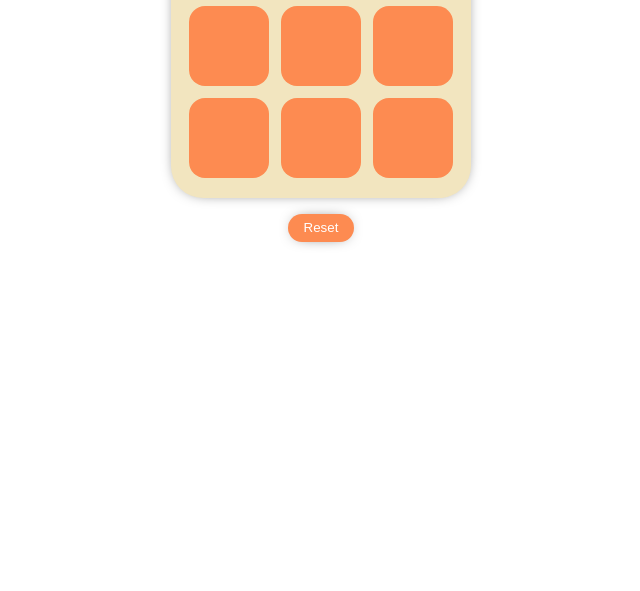
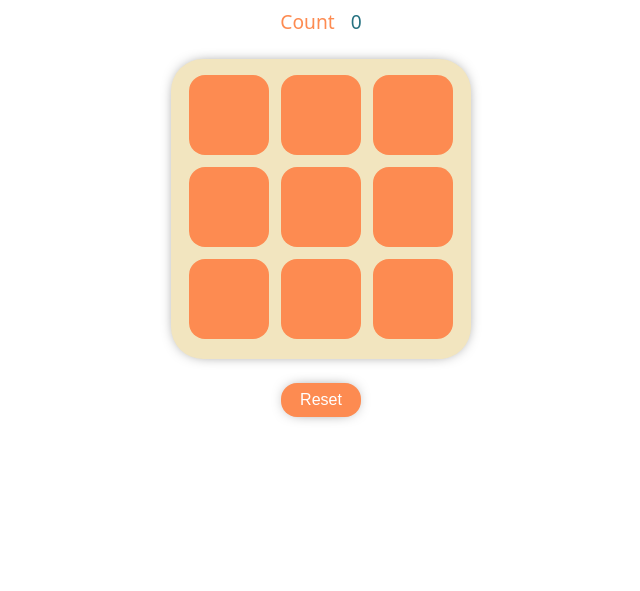
Before and after one commit to DanielSmrz4/findme-web-game, a plain HTML site: page index.html in a window 1280 px wide. Shown: the part 209-800 px from the top of the page, without its empty margins (319-959 px from the left). Drawn offline with Linux system fonts and the light colour scheme.

Commit message:
v1.1 counting added

```diff
--- a/index.html
+++ b/index.html
@@ -10,6 +10,10 @@
 </head>
 <body>
     <h1>FindMe</h1>
+    <div class="counting-tab">
+        <p>Count</p>
+        <p class="attemps"></p>
+    </div>
     <div class="object-bg">
         <div class="insider one-tile-js"></div>
         <div class="insider one-tile-js"></div>
--- a/script.js
+++ b/script.js
@@ -1,30 +1,48 @@
+// message when win
 let count = document.querySelector("#count")
 
+// attemps count
+const attemps = document.querySelector(".attemps")
+let startCountingFrom = 0
+attemps.innerText = startCountingFrom
+
+// array of all tiles
 let allTiles = []
 allTiles = document.querySelectorAll(".one-tile-js")
 
+// selecting randomly winner tile
 const myNum = Math.floor(Math.random() * 9)
 console.log(myNum)
-
 const winnerTile = allTiles[myNum]
 winnerTile.classList.remove("one-tile-js")
 winnerTile.classList.add("winner-indicator")
 
+// adding click e-listener for each tile
 allTiles.forEach((e) => {
         if (e.classList[1] == "one-tile-js") {
             e.addEventListener("click", (e) => {
                 e.preventDefault()
                 e.target.classList.add("wrong-tile")
+                if (startCountingFrom < 9) {
+                    startCountingFrom += 1
+                    attemps.innerText = startCountingFrom
+                }
+
             })
         } else if (e.classList[1] == "winner-indicator") {
             e.addEventListener("click", (e) => {
                 e.preventDefault()
+                if (startCountingFrom < 9) {
+                    startCountingFrom += 1
+                    attemps.innerText = startCountingFrom
+                }
                 count.innerText = ("FUCK YEAH!!!")
                 winnerTile.classList.add("winner-highligh")
             })
         }
 });
 
+// reloads page - reset button functionality
 const resetButton = document.querySelector(".reset-btn")
 resetButton.addEventListener("click", (e) => {
     location.reload()
--- a/style.css
+++ b/style.css
@@ -6,12 +6,29 @@
 
 body {
     font-family: system-ui, -apple-system, BlinkMacSystemFont, 'Segoe UI', Roboto, Oxygen, Ubuntu, Cantarell, 'Open Sans', 'Helvetica Neue', sans-serif;
+    min-height: 100svh;
+    display: flex;
+    flex-direction: column;
+    justify-content: center;
+    gap: 1.5rem;
 }
 
 h1 {
     color: #257180;
     text-align: center;
-    margin-block: 2rem;
+}
+
+.counting-tab {
+    display: flex;
+    justify-content: center;
+    gap: 1rem;
+    color: #257180;
+    font-size: 1.2rem;
+    color: #FD8B51;
+}
+
+.attemps {
+    color: #257180;
 }
 
 .object-bg {
@@ -58,8 +75,9 @@ h1 {
 .reset-btn {
     display: block;
     margin-inline: auto;
-    margin-block: 1rem;
-    padding: .4rem 1rem;
+    width: 80px;
+    padding-block: .5rem;
+    font-size: 1rem;
     border: none;
     border-radius: 1rem;
     box-shadow: 0 0 16px -8px #000;
@@ -76,4 +94,5 @@ h1 {
     text-align: center;
     color: #257180;
     font-size: 1.2rem;
+    font-weight: 700;
 }
```
